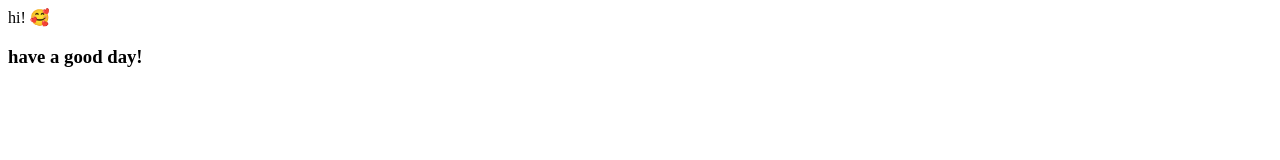
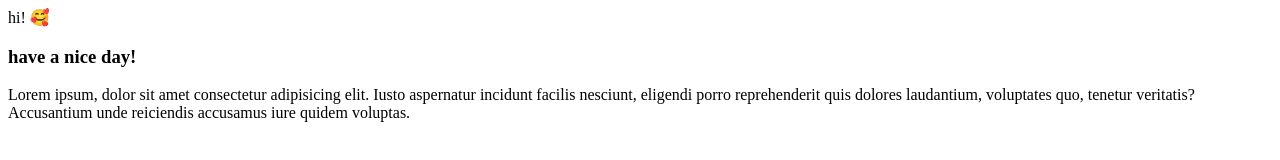
Before and after one commit to yr260370/tirgulGit15-06, a plain HTML site: page index.html in a window 1280 px wide. Drawn offline with Linux system fonts and the light colour scheme.

Commit message:
add p and change

```diff
--- a/index.html
+++ b/index.html
@@ -1,2 +1,3 @@
 <p>hi! 🥰</p>
-<h3>have a good day!</h3>
+<h3>have a nice day!</h3>
+<p>Lorem ipsum, dolor sit amet consectetur adipisicing elit. Iusto aspernatur incidunt facilis nesciunt, eligendi porro reprehenderit quis dolores laudantium, voluptates quo, tenetur veritatis? Accusantium unde reiciendis accusamus iure quidem voluptas.</p>
```
